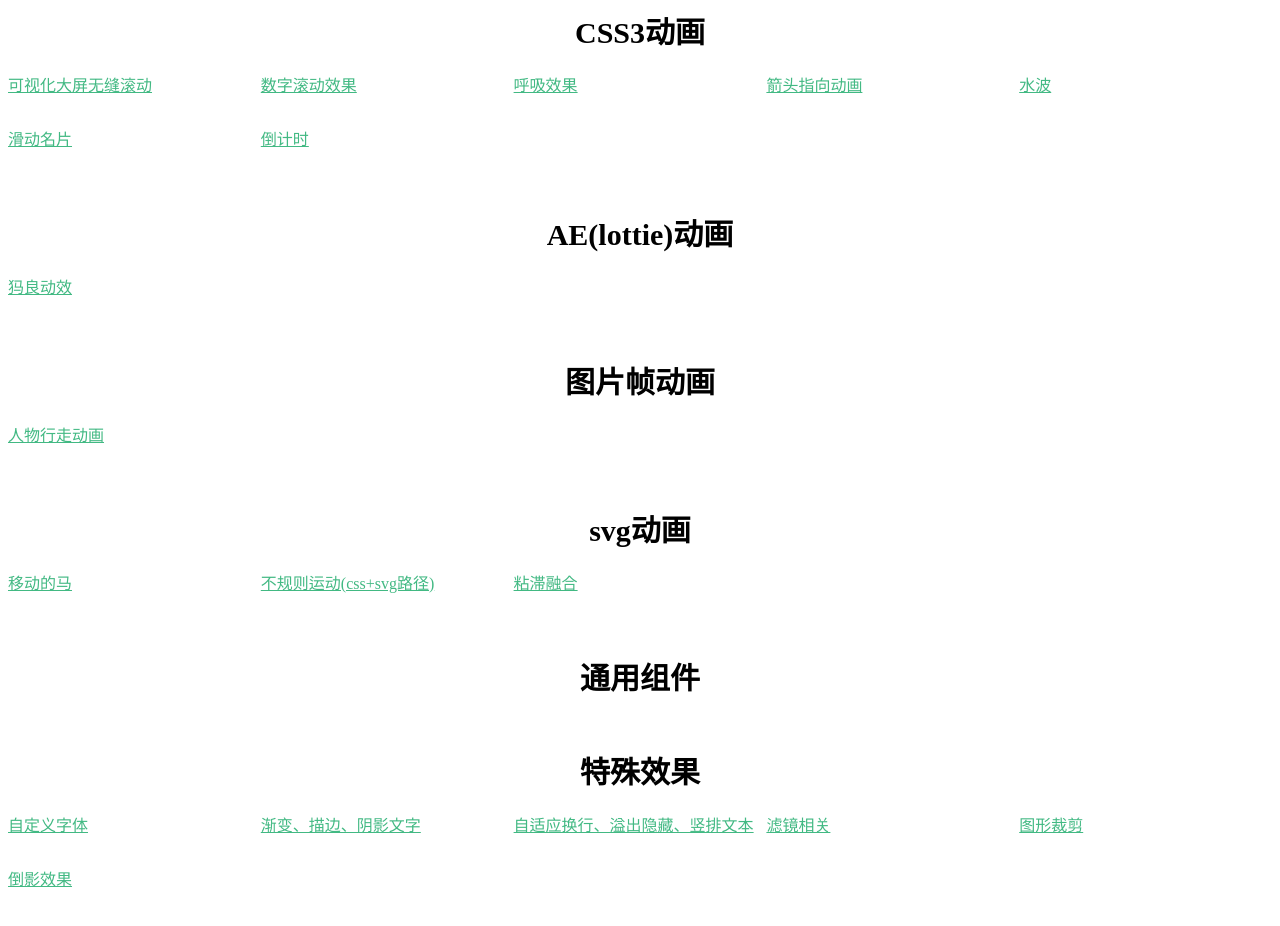
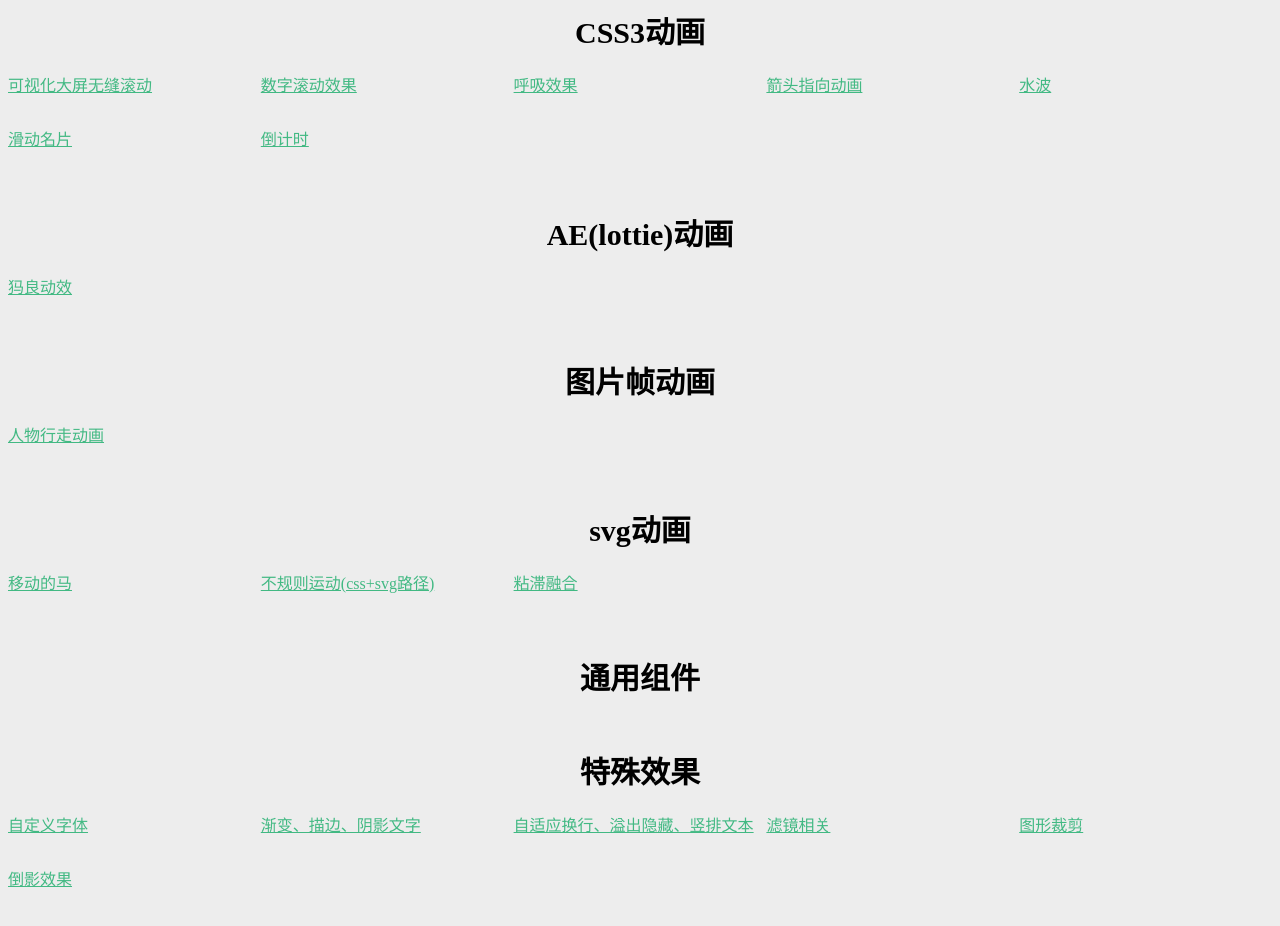
Before and after one commit to zhouaizhuang/vue-demo, a Vue app: page /#/index in a window 1280 px wide. Shown: the top 926 px of the page. Built offline with nearby package versions, Linux system fonts and the light colour scheme.

Commit message:
重置样式

```diff
--- a/src/common.css
+++ b/src/common.css
@@ -1,8 +1,19 @@
 /** PC端，通用css样式库
 * 以下所有样式根据需要可自行扩展，只允许编写常用样式在此文件中。样式名必须简洁，否则class容易出现代码膨胀
 */
-/* 重置button所有默认属性 */
+/* 重置样式 */
 button { all: unset; }
+html { background-color: #EDEDED; touch-action: manipulation;}
+body { /* IOS禁止微信调整字体大小 */
+  -webkit-text-size-adjust: 100% !important;
+  text-size-adjust: 100% !important;
+  -moz-text-size-adjust: 100% !important;
+  height:100vh;
+  overflow-x: hidden;
+}
+img {border:0; display:inline-block;}
+input{-webkit-appearance:none;appearance:none;} /*解决ios输入框默认内阴影*/
+input, textarea, img, video, object { width:100%; box-sizing: border-box;}
 /* 显示与隐藏 */
 .dn{display:none;}  .di{display:inline;}.db{display:block;} .dib{display:inline-block;}
 .hidden{position: absolute; visibility: hidden;} .show{position: static; visibility:visible;}
@@ -55,6 +66,8 @@ button { all: unset; }
 .tdn{text-decoration: none;} .tdo{text-decoration: overline;} .tdl{text-decoration: line-through;} .tdu{text-decoration: underline;} .tdb{text-decoration: blink;}
 /* 文字间距 */
 .lt5{letter-spacing: 5px;}
+/*文本大小写全大写字母、全小写字母、首字母大写*/
+.uppercase{text-transform: uppercase;} .lowercase{text-transform: lowercase;} .capitalize{text-transform: capitalize;}
 /* 字体大小 */
 .fs0{font-size:0;} .fs12{font-size:12px;} .fs14{font-size:14px;} .fs16{font-size:16px;} .fs18{font-size:18px;}
 .fs20{font-size:20px;} .fs22{font-size:22px;} .fs24{font-size:24px;} .fs26{font-size:26px;} .fs28{font-size:28px;}
```
